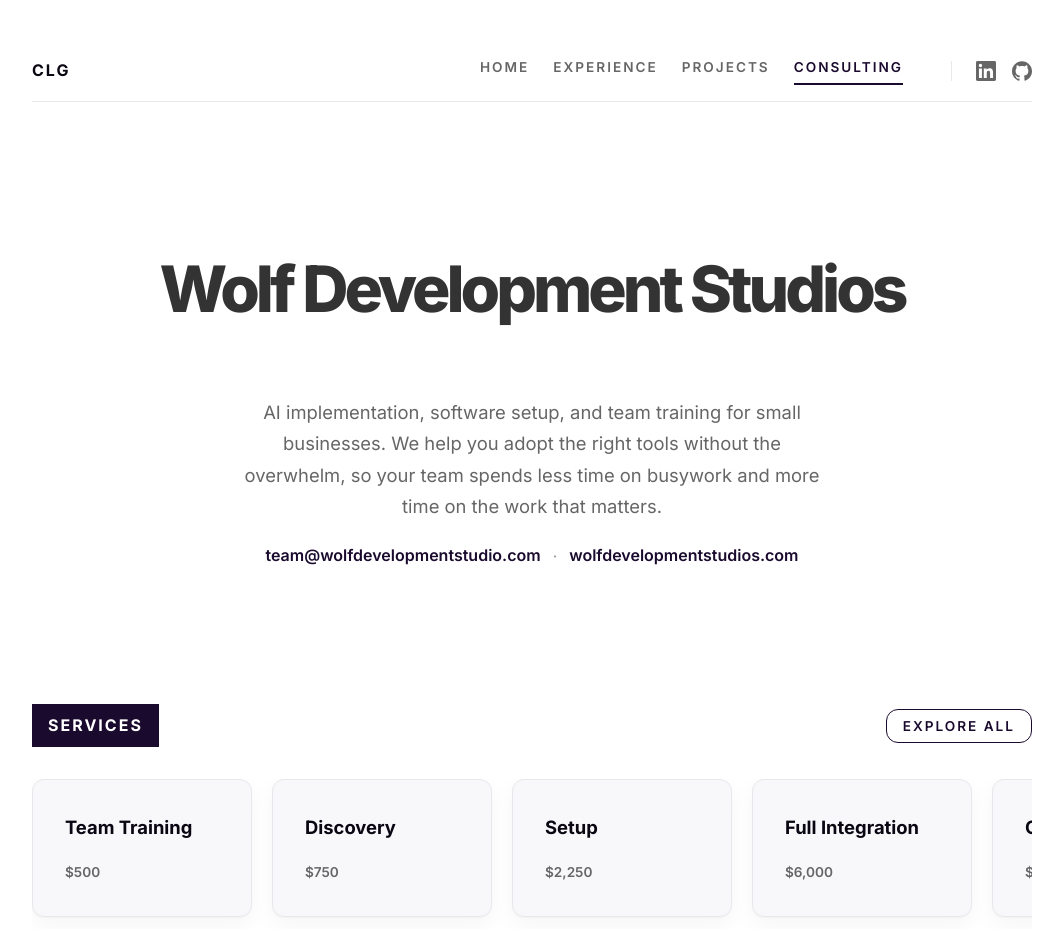
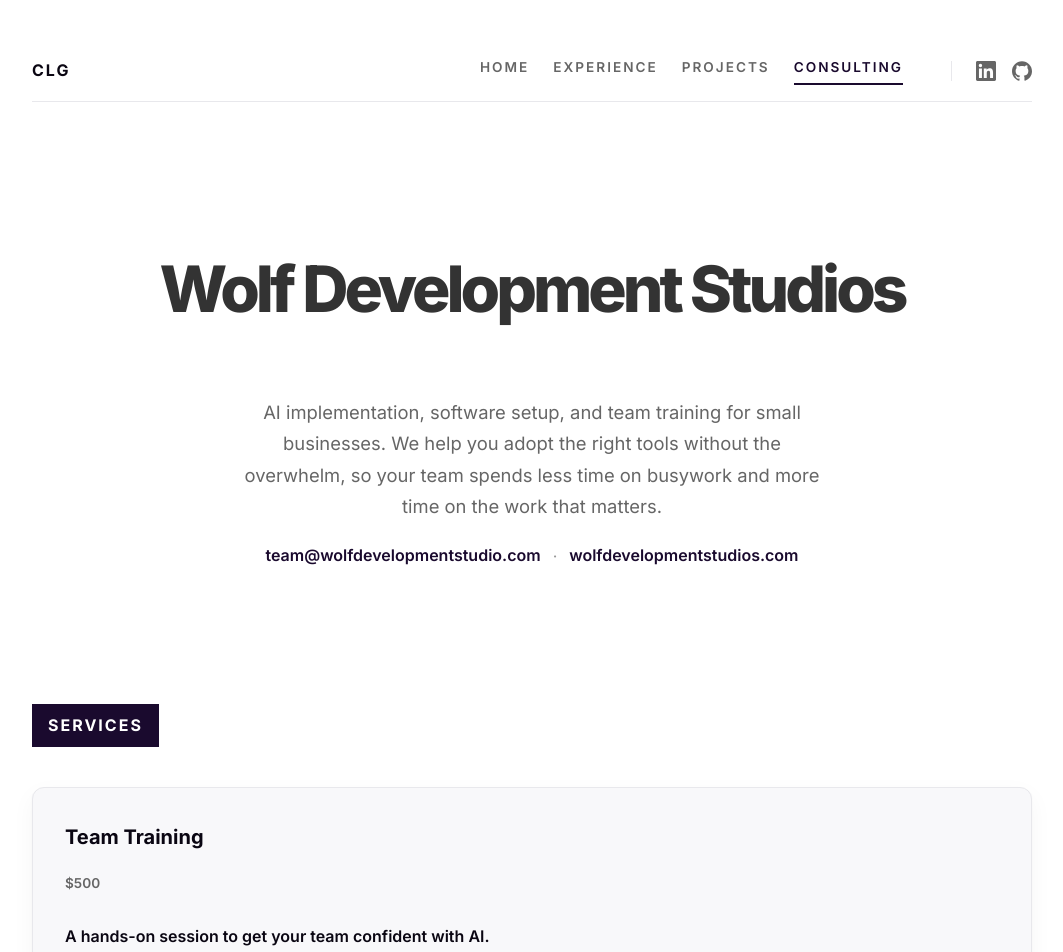
Before and after one commit to greerlcourtney/courtneylgreer-site, a React (Create React App) app: page /consulting in a window 1280 px wide. Shown: the top 952 px of the page, without its empty margins (108-1171 px from the left). Built offline with nearby package versions, Linux system fonts and the light colour scheme; no server answers.

Commit message:
Revert "Add horizontal scroll card row with Explore All expand toggle"
This reverts commit bbc11e3a94345d97993ad048b5194b4f173b5b71.

```diff
--- a/src/components/consulting/PricingGrid.js
+++ b/src/components/consulting/PricingGrid.js
@@ -1,31 +1,14 @@
-import React, { useState } from 'react';
-import { track } from '@vercel/analytics';
+import React from 'react';
 import ServiceCard from './ServiceCard';
 import services from '../data/consultingServices';
 
 function PricingGrid() {
-  const [expanded, setExpanded] = useState(false);
-
-  const handleToggle = () => {
-    const next = !expanded;
-    setExpanded(next);
-    track('services_explore_all', { expanded: next });
-  };
-
   return (
     <section className="consulting-pricing">
-      <div className="consulting-pricing__header">
-        <h2 className="text-reveal">Services</h2>
-        <button
-          className="consulting-pricing__toggle"
-          onClick={handleToggle}
-        >
-          {expanded ? 'Collapse' : 'Explore all'}
-        </button>
-      </div>
-      <div className={`consulting-pricing__grid${expanded ? ' consulting-pricing__grid--expanded' : ''}`}>
+      <h2 className="text-reveal">Services</h2>
+      <div className="consulting-pricing__grid">
         {services.map((service) => (
-          <ServiceCard key={service.id} service={service} expanded={expanded} />
+          <ServiceCard key={service.id} service={service} />
         ))}
       </div>
     </section>
--- a/src/components/consulting/ServiceCard.js
+++ b/src/components/consulting/ServiceCard.js
@@ -1,7 +1,7 @@
 import React, { useRef } from 'react';
 import { track } from '@vercel/analytics';
 
-function ServiceCard({ service, expanded }) {
+function ServiceCard({ service }) {
   const hoverStart = useRef(null);
 
   const handleMouseEnter = () => {
@@ -23,19 +23,15 @@
 
   return (
     <div
-      className={`service-card content-card fade-in${expanded ? ' service-card--expanded' : ''}`}
+      className="service-card content-card fade-in"
       onMouseEnter={handleMouseEnter}
       onMouseLeave={handleMouseLeave}
     >
       <div className="content-card__body">
         <h3 className="service-card__name">{service.name}</h3>
         <p className="service-card__price">{service.price}</p>
-        {expanded && (
-          <>
-            <p className="service-card__headline">{service.headline}</p>
-            <p className="service-card__description">{service.description}</p>
-          </>
-        )}
+        <p className="service-card__headline">{service.headline}</p>
+        <p className="service-card__description">{service.description}</p>
       </div>
     </div>
   );
--- a/src/styles/consulting.css
+++ b/src/styles/consulting.css
@@ -49,86 +49,23 @@
   color: var(--color-fg-subtle);
 }
 
-/* Pricing Section */
+/* Pricing Grid */
 .consulting-pricing {
   padding: var(--space-section-y) 0;
 }
 
-.consulting-pricing__header {
-  display: flex;
-  justify-content: space-between;
-  align-items: baseline;
+.consulting-pricing h2 {
   margin-bottom: var(--space-8);
 }
 
-.consulting-pricing__header h2 {
-  margin-bottom: 0;
+.consulting-pricing__grid {
+  display: grid;
+  gap: var(--space-6);
 }
 
-.consulting-pricing__toggle {
-  font-family: var(--font-sans);
-  font-size: var(--text-xs);
-  font-weight: var(--weight-semibold);
-  text-transform: uppercase;
-  letter-spacing: var(--letter-spacing-wide);
-  color: var(--accent);
-  background: none;
-  border: 1px solid var(--accent);
-  border-radius: var(--card-radius);
-  padding: var(--space-2) var(--space-4);
-  cursor: pointer;
-  transition: background var(--duration-fast) var(--ease-default),
-    color var(--duration-fast) var(--ease-default);
-}
-
-.consulting-pricing__toggle:hover {
-  background: var(--accent);
-  color: var(--on-inverse);
-}
-
-/* Pricing Grid — collapsed: horizontal scroll row */
-.consulting-pricing__grid {
-  display: flex;
-  gap: var(--space-5);
-  overflow-x: auto;
-  scroll-snap-type: x mandatory;
-  -webkit-overflow-scrolling: touch;
-  padding-bottom: var(--space-3);
-}
-
-.consulting-pricing__grid::-webkit-scrollbar {
-  height: 4px;
-}
-
-.consulting-pricing__grid::-webkit-scrollbar-track {
-  background: transparent;
-}
-
-.consulting-pricing__grid::-webkit-scrollbar-thumb {
-  background: var(--color-border);
-  border-radius: 2px;
-}
-
-/* Pricing Grid — expanded: single-column stacked */
-.consulting-pricing__grid--expanded {
-  display: grid;
-  grid-template-columns: 1fr;
-  gap: var(--space-6);
-  overflow-x: visible;
-  scroll-snap-type: none;
-  padding-bottom: 0;
-}
-
-/* Service Card — collapsed */
-.service-card {
-  min-width: 220px;
-  max-width: 260px;
-  flex-shrink: 0;
-  scroll-snap-align: start;
-}
-
+/* Service Card */
 .service-card__name {
-  font-size: var(--text-lg);
+  font-size: var(--text-2xl);
   font-weight: var(--weight-bold);
   color: var(--color-fg);
   margin: 0 0 var(--space-1);
@@ -138,20 +75,6 @@
   font-size: var(--text-xs);
   font-weight: var(--weight-semibold);
   color: var(--color-fg-muted);
-  margin-bottom: 0;
-}
-
-/* Service Card — expanded */
-.service-card--expanded {
-  min-width: unset;
-  max-width: unset;
-}
-
-.service-card--expanded .service-card__name {
-  font-size: var(--text-2xl);
-}
-
-.service-card--expanded .service-card__price {
   margin-bottom: var(--space-3);
 }
 
@@ -292,16 +215,6 @@
     padding: var(--space-9) 0 var(--space-7);
   }
 
-  .consulting-pricing__header {
-    flex-wrap: wrap;
-    gap: var(--space-3);
-  }
-
-  .service-card {
-    min-width: 180px;
-    max-width: 220px;
-  }
-
   .consulting-form {
     grid-template-columns: 1fr;
   }
```
Also changed, not shown: 1 other file (tests, documents, lock files or other folders).
